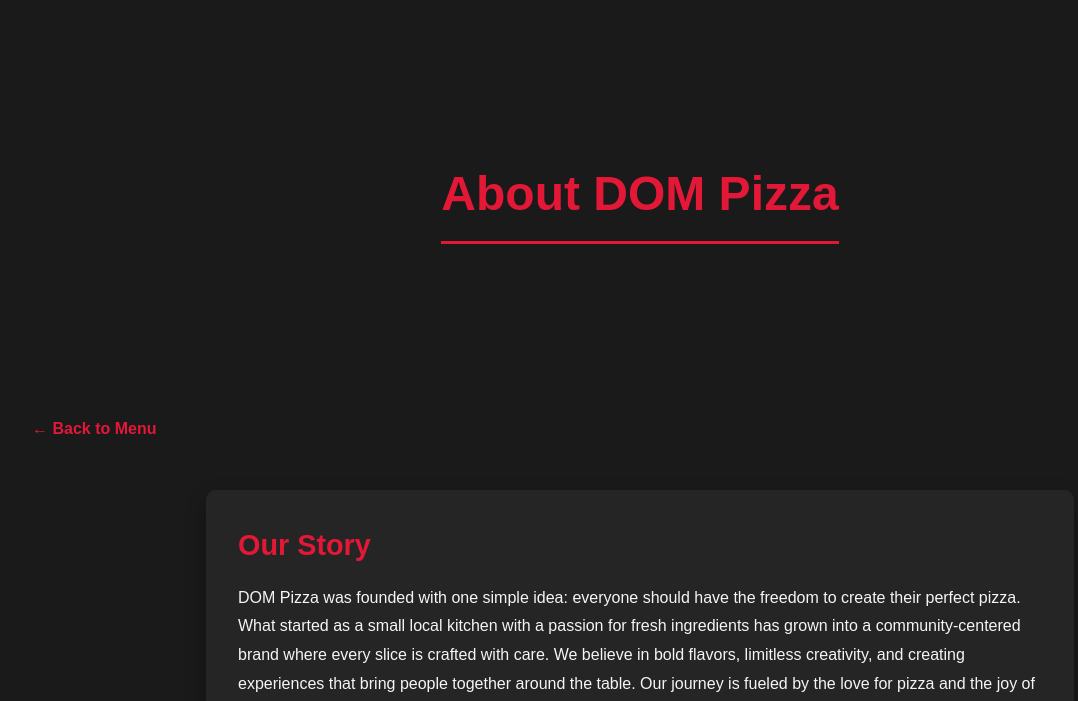
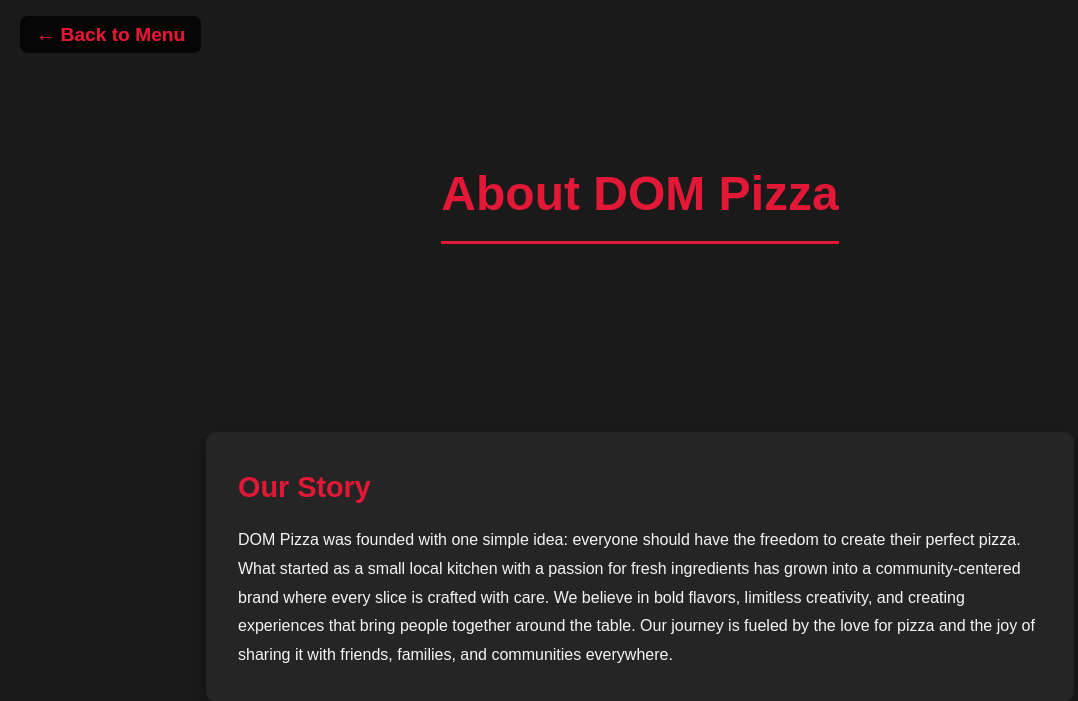
Before and after one commit to Kraken-01/DOMPizza, a Django app: page /about/ in a window 1280 px wide. Shown: the top 701 px of the page, without its empty margins (0-1078 px from the left). Run offline with Django 5.2, Linux system fonts and the light colour scheme.

Commit message:
back-nav menu change position.

```diff
--- a/static/css/style.css
+++ b/static/css/style.css
@@ -636,16 +636,24 @@ body {
 
 /* Back to Menu Link */
 .back-nav {
-    padding: 1rem 2rem;
+    position: absolute; /* fixed in upper-left */
+    top: 20px;          /* distance from top */
+    left: 20px;         /* distance from left */
+    z-index: 200;       /* above other content */
 }
 
 .back-nav a {
     color: var(--primary-red);
     text-decoration: none;
-    font-weight: 600;
-    transition: color 0.2s;
+    font-size: 1.2rem;   /* make it larger */
+    font-weight: 700;
+    padding: 0.5rem 1rem;
+    background-color: rgba(0, 0, 0, 0.5); /* optional: make it stand out */
+    border-radius: 8px;
+    transition: all 0.2s;
 }
 
 .back-nav a:hover {
-    color: #ff4b4b; /* optional lighter red on hover */
+    background-color: rgba(0, 0, 0, 0.7);
+    color: #ff4b4b; /* lighter red on hover */
 }
--- a/templates/about.html
+++ b/templates/about.html
@@ -86,6 +86,10 @@
     </style>
 </head>
 <body>
+    <div class="back-nav">
+        <a href="{% url 'menu' %}">← Back to Menu</a>
+    </div>
+
     <header class="hero">
         <h1>About DOM Pizza</h1>
     </header>
```
